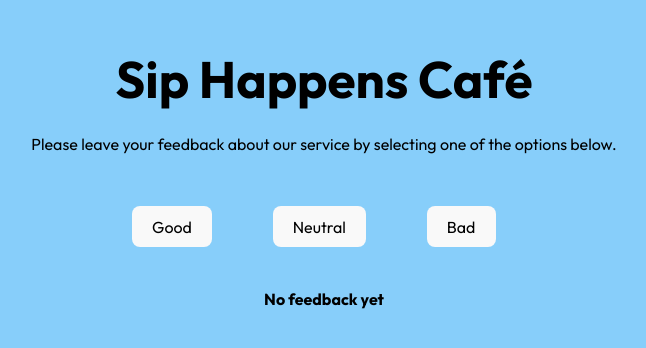
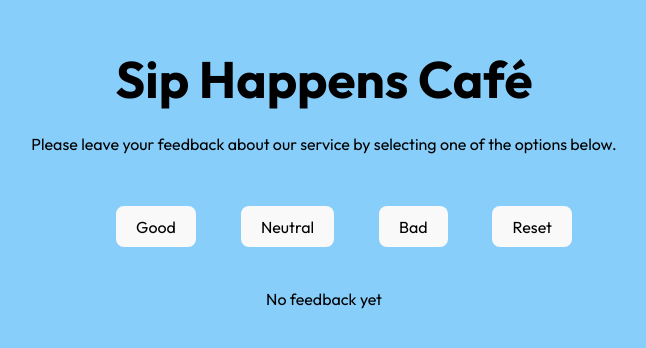
Before and after one commit to PHOTOVT/goit-react-hw-02, a React (Vite) app: page / in a window 1280 px wide. Shown: the part 228-576 px from the top of the page, without its empty margins (316-962 px from the left). Built offline with nearby package versions, Linux system fonts and the light colour scheme.

Commit message:
conditional render of feedback&reset button

```diff
--- a/src/App.jsx
+++ b/src/App.jsx
@@ -35,28 +35,25 @@ function App() {
   const totalFeedback = options.good + options.neutral + options.bad;
   const positiveFeedback = Math.round((options.good / totalFeedback) * 100);
 
-  const feedbackClass = totalFeedback > 0 ? "showFeedback" : "hideFeedback";
-  const notificationClass =
-    totalFeedback > 0 ? "hideNotification" : "showNotification";
-  const buttonResetClass = totalFeedback > 0 ? "showButton" : "hideButton";
-
   return (
     <>
       <Description />
       <Options
         updateFeedback={updateFeedback}
-        buttonResetClass={buttonResetClass}
         resetFeedback={resetFeedback}
+        totalFeedback={totalFeedback}
       />
+      {totalFeedback > 0 ? (
         <Feedback
           good={options.good}
           neutral={options.neutral}
           bad={options.bad}
           totalFeedback={totalFeedback}
-        feedbackClass={feedbackClass}
           positiveFeedback={positiveFeedback}
         />
-      <Notification notificationClass={notificationClass} />
+      ) : (
+        <Notification />
+      )}
     </>
   );
 }
```
Lines whose indentation alone changed are shown as unchanged.
